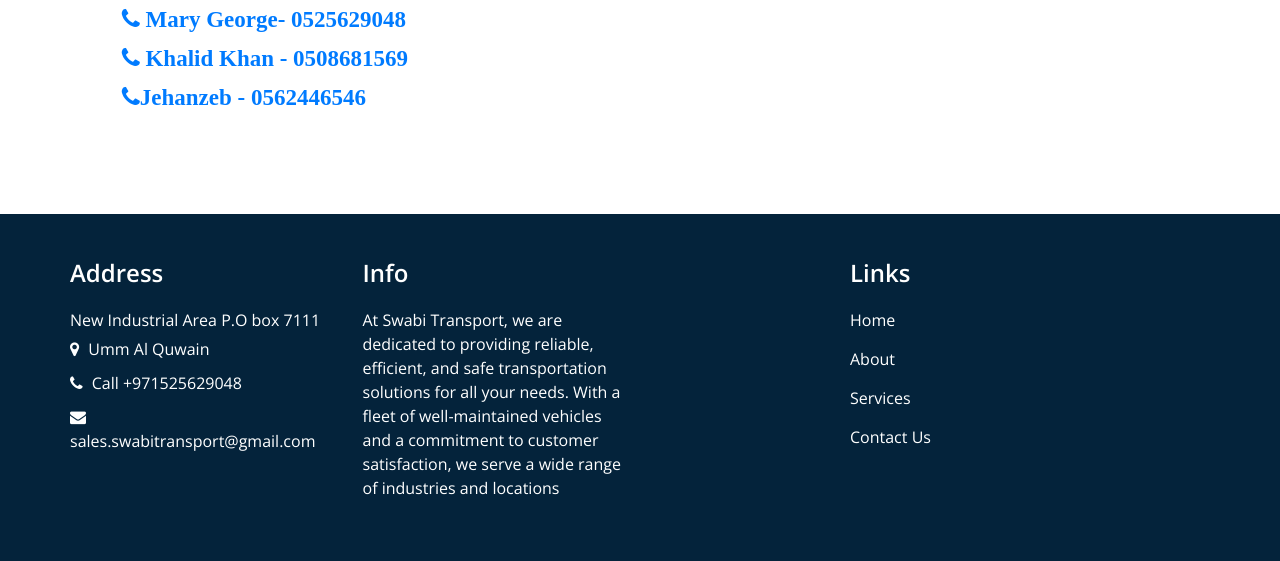
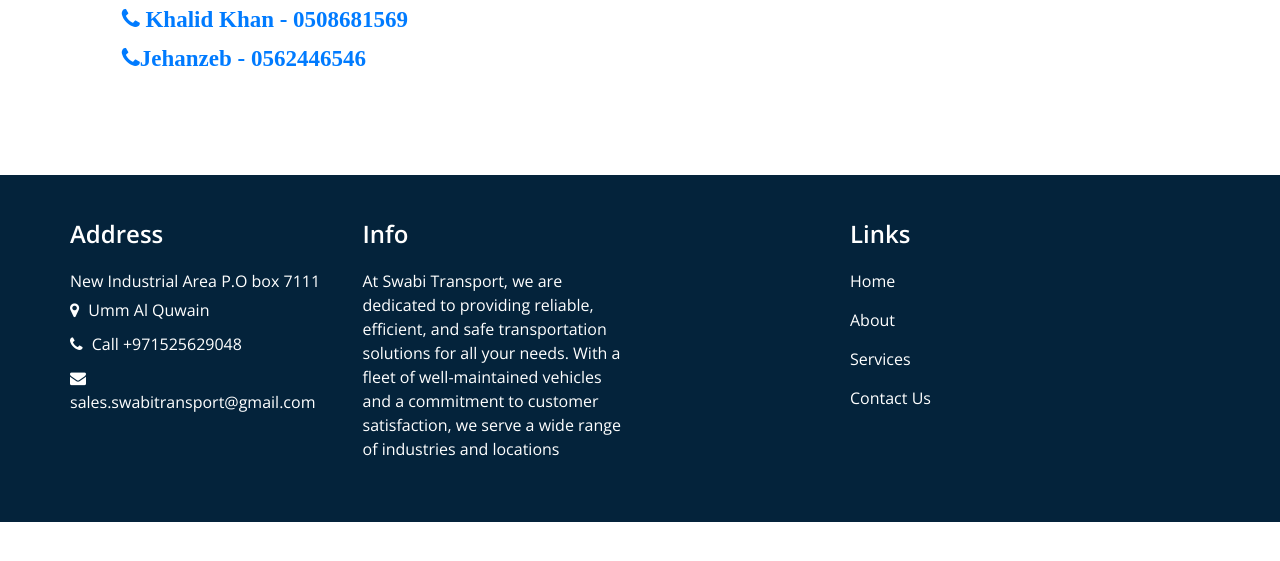
Before and after one commit to JITHINGOVIND/swabi3, a plain HTML site: page contact.html in a window 1280 px wide. Shown: the part 314-875 px from the top of the page. After the commit the page ends 836 px from the top, so only its background shows below. Drawn offline with nearby package versions, Linux system fonts and the light colour scheme; some packages are replaced by stand-ins of ours; a script that the page names is missing.

Commit message:
Update contact.html

```diff
--- a/contact.html
+++ b/contact.html
@@ -195,8 +195,7 @@
           <div class="form_container">
             <form action="">
               <div>
-                <a  href="tel:0525629048">
-                <p class="fa fa-phone " style="font-size: 23px;"><b> Mary George- 0525629048</b></p></div></a>
+
                 <div>
                   <a  href="tel:0508681569">
                 <p class="fa fa-phone " style="font-size: 23px;" href="tel:0508681569"><b> Khalid Khan - 0508681569</b></p></div></a>
```
